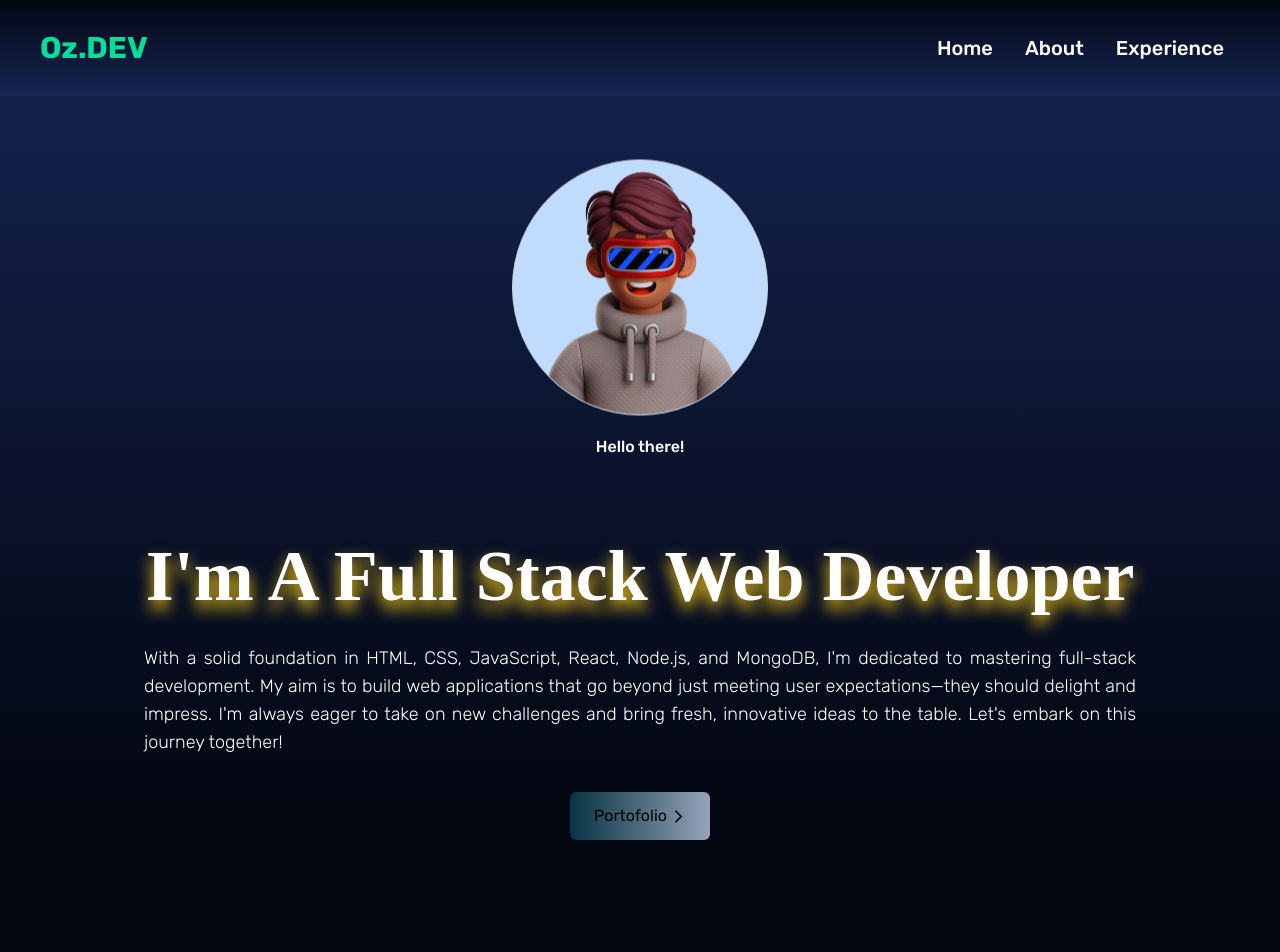
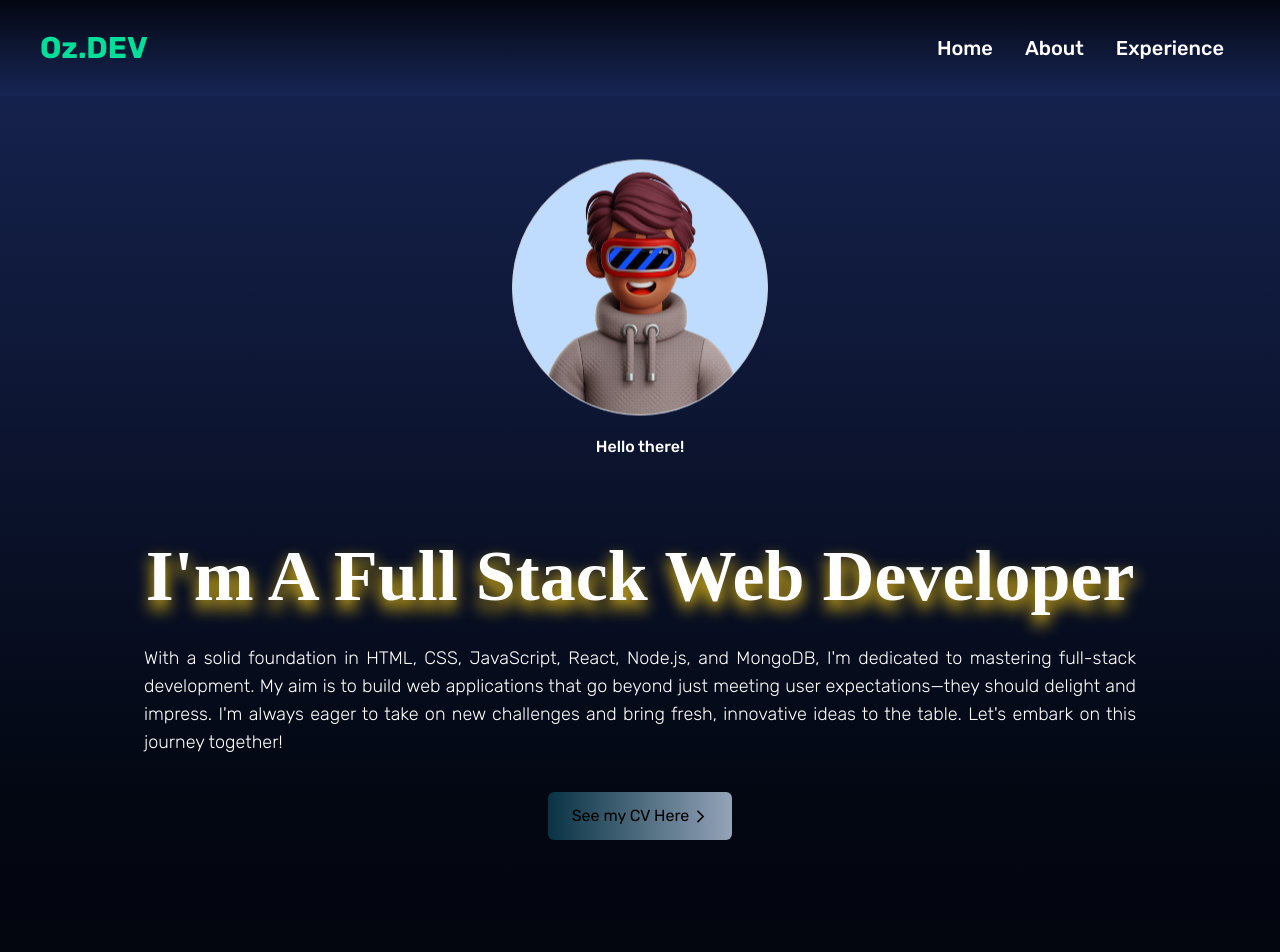
Before and after one commit to brainsCollide/React-Porto, a React (Vite) app: page / in a window 1280 px wide. Shown: the top 952 px of the page. Built offline with nearby package versions, Linux system fonts and the light colour scheme; a web font is replaced by a local one.

Commit message:
changes on the portfolio button

```diff
--- a/src/components/Hero.jsx
+++ b/src/components/Hero.jsx
@@ -49,7 +49,7 @@ function Hero() {
                         className='group text-center w-fit px-6 py-3 mt-5 my-2 rounded-md flex items-center justify-center flex-row
                         bg-gradient-to-r from-cyan-950 to-slate-400 cursor-pointer'
                         >
-                            Portofolio
+                            See my CV Here
                             <span className='group-hover:rotate-90 duration-300'>
                                 <MdOutlineArrowForwardIos size={15} className='ml-1' />
                             </span>
```
